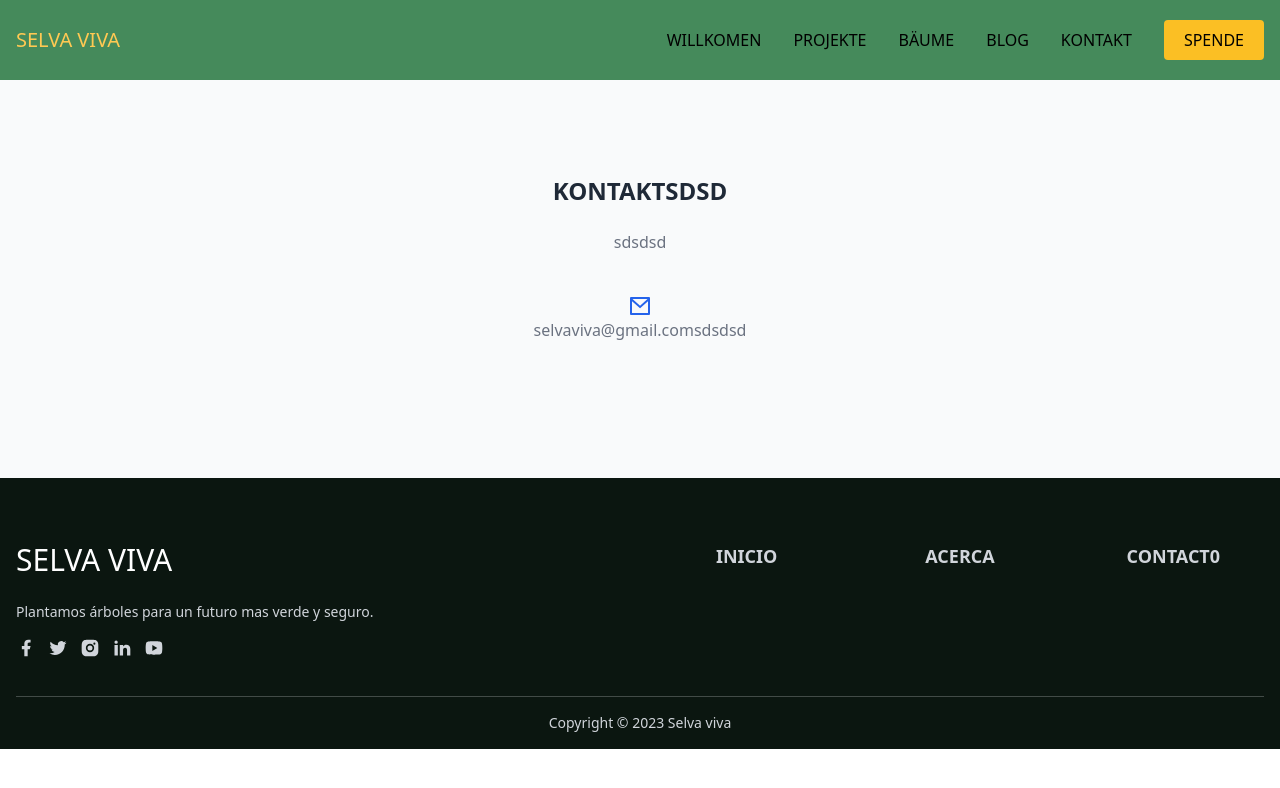
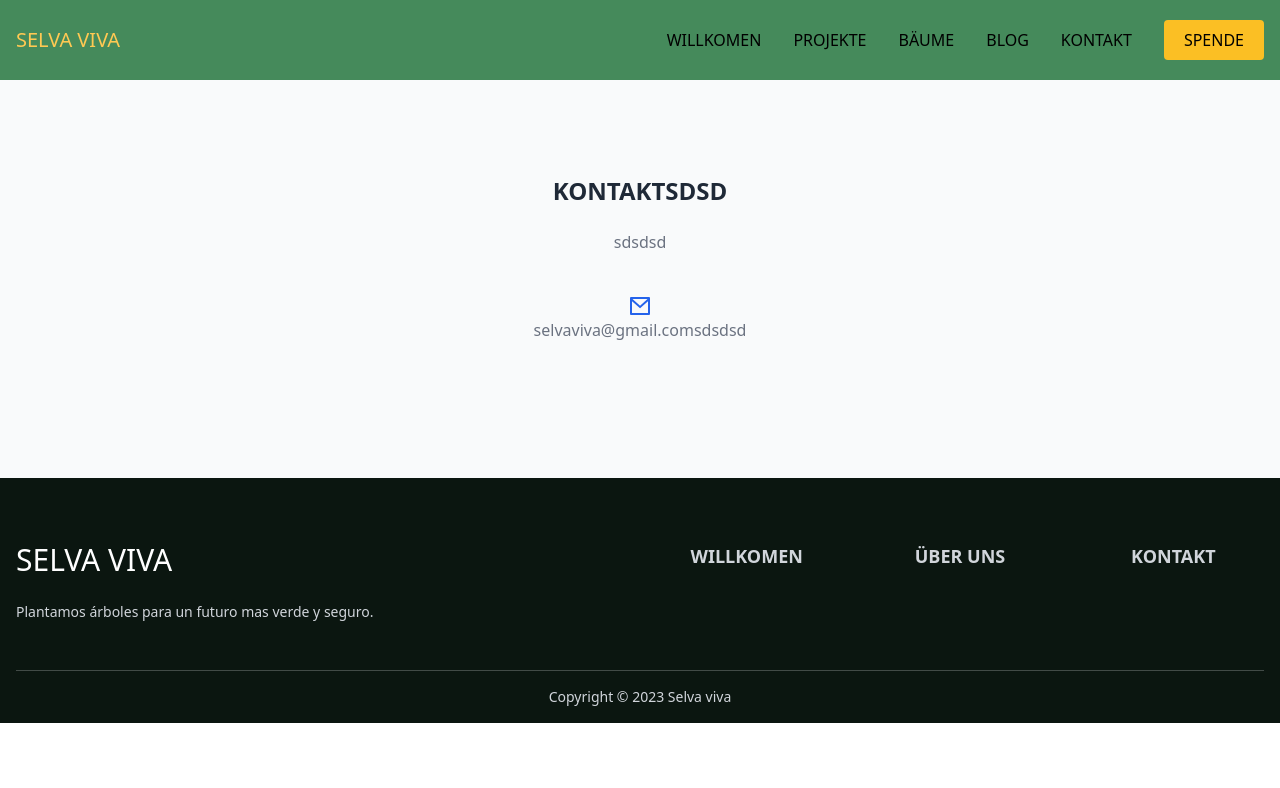
Before and after one commit to levino/selva_viva, an Astro site: page /contact in a window 1280 px wide. Built offline with nearby package versions, Linux system fonts and the light colour scheme; Astro itself is replaced by a stand-in of ours.

Commit message:
add links to footer

```diff
--- a/src/components/Footer.astro
+++ b/src/components/Footer.astro
@@ -1,57 +1,41 @@
+---
+import { getLangFromUrl, useTranslations } from "../i18n/utils";
+import { pickLangPath } from "../utils/utils";
+
+const lang = getLangFromUrl(Astro.url);
+const t = useTranslations(lang);
+---
+
 <footer class="bg-green_dark-900 font-light pt-12 text-gray-300">
   <div class="container mx-auto px-4 relative">
     <div class="flex flex-wrap -mx-4">
       <div class="w-full p-4 xl:mr-auto xl:w-4/12">
         <a
-					href="#"
-					class="font-medium hover:text-blue-800 inline-block mb-6 mr-auto text-3xl text-white uppercase"
+          href={pickLangPath(lang)}
+          class="font-medium hover:text-yellow_leave-500 inline-block mb-6 mr-auto text-3xl text-white uppercase"
           >SElva viva</a
         >
-				<p class="mb-4 text-sm">Plantamos árboles para un futuro mas verde y seguro.</p>
-				<div class="flex-wrap inline-flex space-x-3">
-					<a href="#" class="hover:text-blue-600" aria-label="facebook">
-						<svg viewBox="0 0 24 24" fill="currentColor" class="h-5 w-5">
-							<path
-								d="M14 13.5h2.5l1-4H14v-2c0-1.03 0-2 2-2h1.5V2.14c-.326-.043-1.557-.14-2.857-.14C11.928 2 10 3.657 10 6.7v2.8H7v4h3V22h4v-8.5z"
-							/>
-						</svg></a
-					>
-					<a href="#" class="hover:text-blue-600" aria-label="twitter">
-						<svg viewBox="0 0 24 24" fill="currentColor" class="h-5 w-5">
-							<path
-								d="M22.162 5.656a8.384 8.384 0 0 1-2.402.658A4.196 4.196 0 0 0 21.6 4c-.82.488-1.719.83-2.656 1.015a4.182 4.182 0 0 0-7.126 3.814 11.874 11.874 0 0 1-8.62-4.37 4.168 4.168 0 0 0-.566 2.103c0 1.45.738 2.731 1.86 3.481a4.168 4.168 0 0 1-1.894-.523v.052a4.185 4.185 0 0 0 3.355 4.101 4.21 4.21 0 0 1-1.89.072A4.185 4.185 0 0 0 7.97 16.65a8.394 8.394 0 0 1-6.191 1.732 11.83 11.83 0 0 0 6.41 1.88c7.693 0 11.9-6.373 11.9-11.9 0-.18-.005-.362-.013-.54a8.496 8.496 0 0 0 2.087-2.165z"
-							/>
-						</svg></a
-					>
-					<a href="#" class="hover:text-blue-600" aria-label="instagram">
-						<svg viewBox="0 0 24 24" fill="currentColor" class="h-5 w-5">
-							<path
-								d="M12 2c2.717 0 3.056.01 4.122.06 1.065.05 1.79.217 2.428.465.66.254 1.216.598 1.772 1.153a4.908 4.908 0 0 1 1.153 1.772c.247.637.415 1.363.465 2.428.047 1.066.06 1.405.06 4.122 0 2.717-.01 3.056-.06 4.122-.05 1.065-.218 1.79-.465 2.428a4.883 4.883 0 0 1-1.153 1.772 4.915 4.915 0 0 1-1.772 1.153c-.637.247-1.363.415-2.428.465-1.066.047-1.405.06-4.122.06-2.717 0-3.056-.01-4.122-.06-1.065-.05-1.79-.218-2.428-.465a4.89 4.89 0 0 1-1.772-1.153 4.904 4.904 0 0 1-1.153-1.772c-.248-.637-.415-1.363-.465-2.428C2.013 15.056 2 14.717 2 12c0-2.717.01-3.056.06-4.122.05-1.066.217-1.79.465-2.428a4.88 4.88 0 0 1 1.153-1.772A4.897 4.897 0 0 1 5.45 2.525c.638-.248 1.362-.415 2.428-.465C8.944 2.013 9.283 2 12 2zm0 5a5 5 0 1 0 0 10 5 5 0 0 0 0-10zm6.5-.25a1.25 1.25 0 0 0-2.5 0 1.25 1.25 0 0 0 2.5 0zM12 9a3 3 0 1 1 0 6 3 3 0 0 1 0-6z"
-							/>
-						</svg></a
-					><a href="#" class="hover:text-blue-600" aria-label="linkedin">
-						<svg viewBox="0 0 24 24" fill="currentColor" class="h-5 w-5">
-							<path
-								d="M6.94 5a2 2 0 1 1-4-.002 2 2 0 0 1 4 .002zM7 8.48H3V21h4V8.48zm6.32 0H9.34V21h3.94v-6.57c0-3.66 4.77-4 4.77 0V21H22v-7.93c0-6.17-7.06-5.94-8.72-2.91l.04-1.68z"
-							/>
-						</svg></a
-					><a href="#" class="hover:text-blue-600" aria-label="youtube">
-						<svg viewBox="0 0 24 24" fill="currentColor" class="h-5 w-5">
-							<path
-								d="M21.543 6.498C22 8.28 22 12 22 12s0 3.72-.457 5.502c-.254.985-.997 1.76-1.938 2.022C17.896 20 12 20 12 20s-5.893 0-7.605-.476c-.945-.266-1.687-1.04-1.938-2.022C2 15.72 2 12 2 12s0-3.72.457-5.502c.254-.985.997-1.76 1.938-2.022C6.107 4 12 4 12 4s5.896 0 7.605.476c.945.266 1.687 1.04 1.938 2.022zM10 15.5l6-3.5-6-3.5v7z"
-							/>
-						</svg></a
+        <p class="mb-4 text-sm">
+          Plantamos árboles para un futuro mas verde y seguro.
+        </p>
+      </div>
+      <div class="p-4 w-full sm:w-4/12 md:text-center xl:w-2/12">
+        <a
+          class="hover:text-yellow_leave-500 font-bold mb-8 text-lg uppercase"
+          href={pickLangPath(lang)}>{t("nav.home")}</a
         >
       </div>
+      <div class="p-4 w-full sm:w-4/12 md:text-center xl:w-2/12">
+        <a
+          class="font-bold mb-8 text-lg uppercase hover:text-yellow_leave-500"
+          href={`${pickLangPath(lang)}about`}>{t("nav.about")}</a
+        >
       </div>
       <div class="p-4 w-full sm:w-4/12 md:text-center xl:w-2/12">
-				<h2 class="font-bold mb-8 text-lg uppercase">Inicio</h2>
-			</div>
-			<div class="p-4 w-full sm:w-4/12 md:text-center xl:w-2/12">
-				<h2 class="font-bold mb-8 text-lg uppercase">acerca</h2>
-			</div>
-			<div class="p-4 w-full sm:w-4/12 md:text-center xl:w-2/12">
-				<h2 class="font-bold mb-8 text-lg uppercase">contact0</h2>
+        <a
+          class="hover:text-yellow_leave-500 font-bold mb-8 text-lg uppercase"
+          href={`${pickLangPath(lang)}contact`}>{t("nav.contact")}</a
+        >
       </div>
     </div>
     <div class="py-4 text-center">
```
Lines whose indentation alone changed are shown as unchanged.
